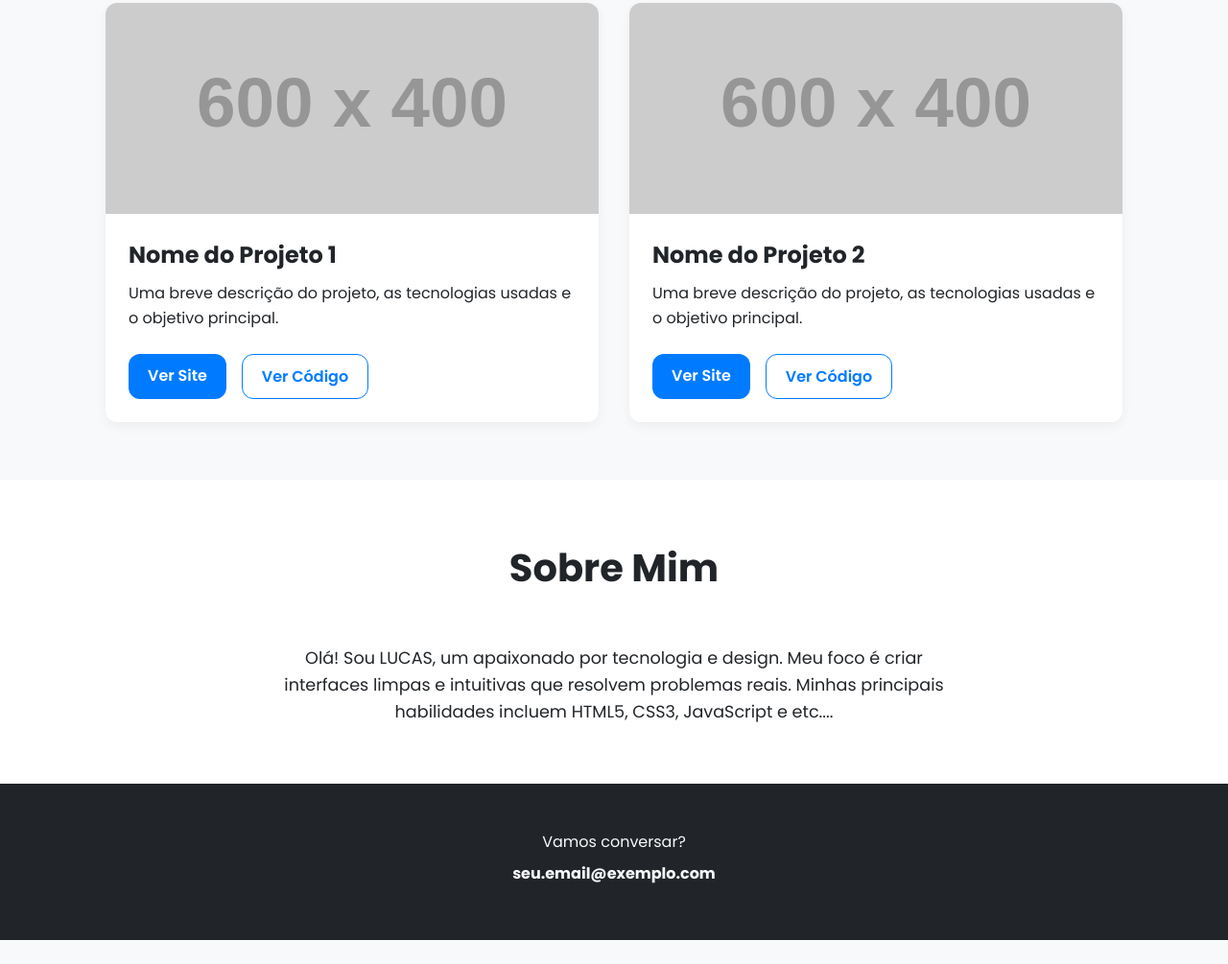
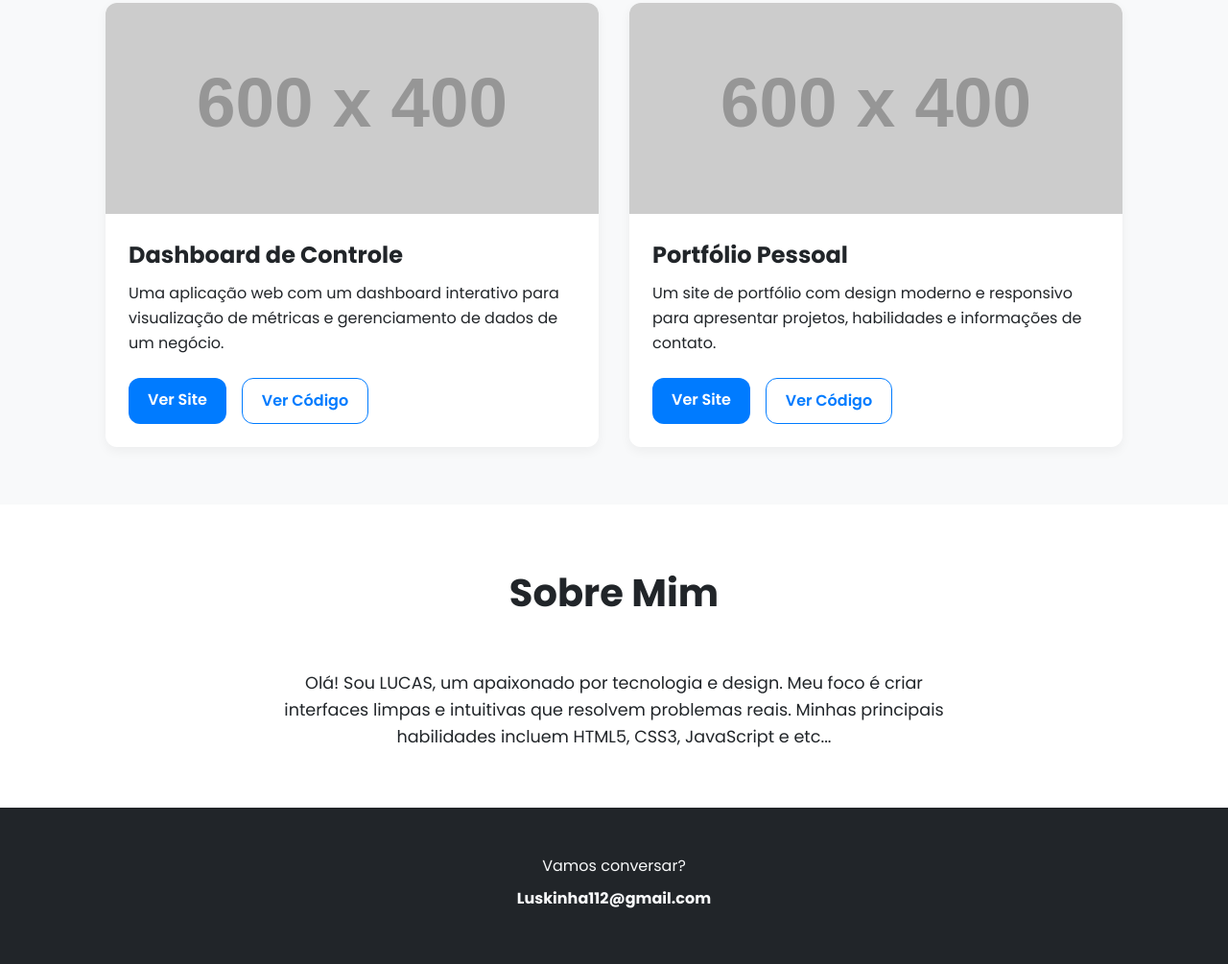
Before and after one commit to Lucasfofin5/MeuPortifolio, a plain HTML site: page index.html in a window 1280 px wide. Shown: the part 809-1814 px from the top of the page at 96% size. Before the commit the page ends 1789 px from the top, so only its background shows below. Drawn offline with Linux system fonts and the light colour scheme; placeholder pictures from the web are drawn by us.

Commit message:
Update index.html

```diff
--- a/index.html
+++ b/index.html
@@ -17,7 +17,7 @@
 
     <header class="navbar">
         <div class="container">
-            <a href="#" class="logo">LUCAS</a>
+            <a href="#" class="logo">Lucas</a>
             <nav>
                 <ul>
                     <li><a href="#projects">Projetos</a></li>
@@ -43,24 +43,24 @@
                 <div class="project-grid">
 
                     <div class="project-card animate-on-scroll">
-                        <img src="https://via.placeholder.com/600x400.png?text=Imagem+do+Projeto" alt="Nome do Projeto 1">
+                        <img src="https://placehold.co/600x400/007bff/f8f9fa?text=Controle+de+Negócio" alt="Dashboard de Controle de Negócio">
                         <div class="card-content">
-                            <h3>Nome do Projeto 1</h3>
-                            <p>Uma breve descrição do projeto, as tecnologias usadas e o objetivo principal.</p>
+                            <h3>Dashboard de Controle</h3>
+                            <p>Uma aplicação web com um dashboard interativo para visualização de métricas e gerenciamento de dados de um negócio.</p>
                             <div class="project-links">
-                                <a href="#" target="_blank" class="project-button">Ver Site</a>
+                                <a href="https://controledenegocio.netlify.app/dashboard.html" target="_blank" class="project-button">Ver Site</a>
                                 <a href="#" target="_blank" class="project-button-secondary">Ver Código</a>
                             </div>
                         </div>
                     </div>
 
                     <div class="project-card animate-on-scroll">
-                        <img src="https://via.placeholder.com/600x400.png?text=Imagem+do+Projeto" alt="Nome do Projeto 2">
+                        <img src="https://placehold.co/600x400/212529/f8f9fa?text=Portfólio+Pessoal" alt="Página de Portfólio Pessoal">
                         <div class="card-content">
-                            <h3>Nome do Projeto 2</h3>
-                            <p>Uma breve descrição do projeto, as tecnologias usadas e o objetivo principal.</p>
+                            <h3>Portfólio Pessoal</h3>
+                            <p>Um site de portfólio com design moderno e responsivo para apresentar projetos, habilidades e informações de contato.</p>
                             <div class="project-links">
-                                <a href="#" target="_blank" class="project-button">Ver Site</a>
+                                <a href="https://portfolioandrex.netlify.app" target="_blank" class="project-button">Ver Site</a>
                                 <a href="#" target="_blank" class="project-button-secondary">Ver Código</a>
                             </div>
                         </div>
@@ -73,7 +73,7 @@
         <section id="about" class="about-section">
             <div class="container animate-on-scroll">
                 <h2 class="section-title">Sobre Mim</h2>
-                <p>Olá! Sou LUCAS, um apaixonado por tecnologia e design. Meu foco é criar interfaces limpas e intuitivas que resolvem problemas reais. Minhas principais habilidades incluem HTML5, CSS3, JavaScript e etc....</p>
+                <p>Olá! Sou LUCAS, um apaixonado por tecnologia e design. Meu foco é criar interfaces limpas e intuitivas que resolvem problemas reais. Minhas principais habilidades incluem HTML5, CSS3, JavaScript e etc...</p>
             </div>
         </section>
 
@@ -82,7 +82,7 @@
     <footer id="contact" class="footer">
         <div class="container">
             <p>Vamos conversar?</p>
-            <p><strong>seu.email@exemplo.com</strong></p>
+            <p><strong>Luskinha112@gmail.com</strong></p>
             </div>
     </footer>
 
```
